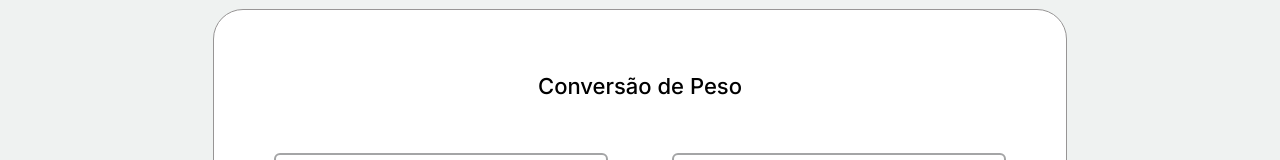
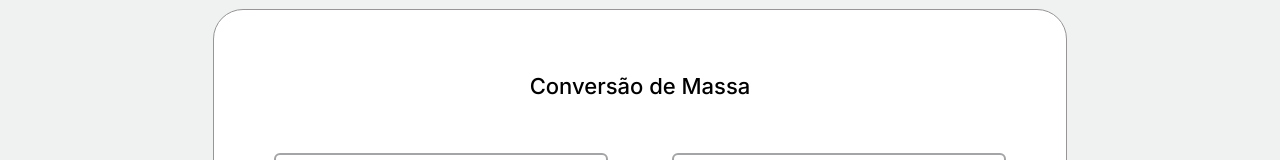
Before and after one commit to Zythee3/ConversaoTotal, a React (Vite) app in the folder conversaoTotal/: page /Mass in a window 1280 px wide. Shown: the part 142-302 px from the top of the page. Built offline with nearby package versions, Linux system fonts and the light colour scheme.

Commit message:
Update Mass.jsx

```diff
--- a/conversaoTotal/src/pages/Mass/Mass.jsx
+++ b/conversaoTotal/src/pages/Mass/Mass.jsx
@@ -25,7 +25,7 @@
   }, [location.search]);
   return (
     <PageSection
-      title={"Peso"}
+      title={"Massa"}
       type={"Mass"}
       unit={unit}
       setUnit={setUnit}
```
